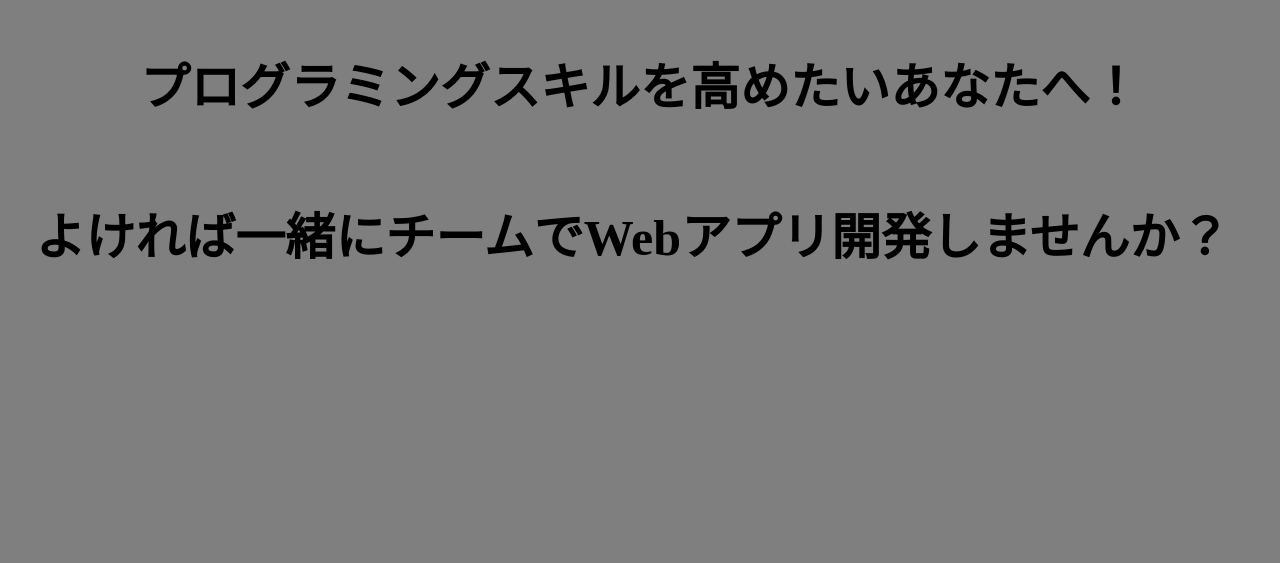
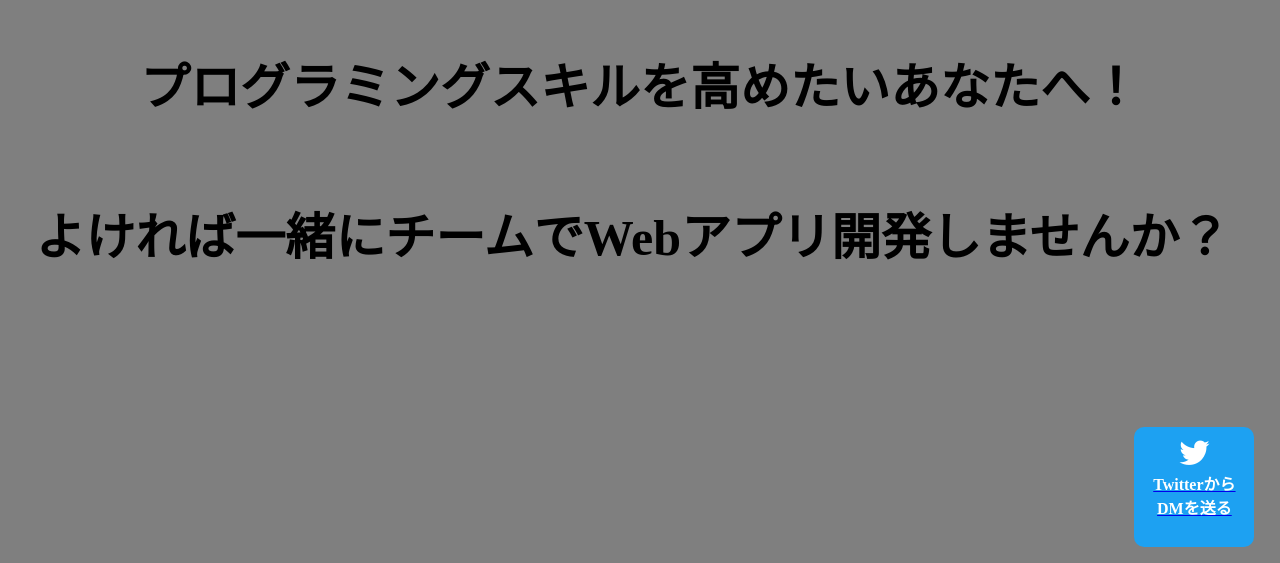
Before and after one commit to yonekatsuya/team_dev_lp, a plain HTML site: page index.html in a window 1280 px wide. Shown: the part 237-800 px from the top of the page. Drawn offline with nearby package versions, Linux system fonts and the light colour scheme.

Commit message:
右下に固定でTwitterアカウントのボタンを設置

```diff
--- a/index.html
+++ b/index.html
@@ -139,16 +139,16 @@
                   <div class="acount">
                     <div class="acount-content">
                       <div class="twitter-acount">
-                        <div><i class="fab fa-twitter"></i> <a href="https://twitter.com/home?lang=ja">Twitterアカウント</a></div>
+                        <div><i class="fab fa-twitter"></i> <a href="https://twitter.com/home?lang=ja" target="_blank">Twitterアカウント</a></div>
                       </div>
                       <div class="blog-acount">
-                        <div><i class="fab fa-wordpress"></i> <a href="http://yonettopro.xsrv.jp/en6476/">ブログページ</a></div>
+                        <div><i class="fab fa-wordpress"></i> <a href="http://yonettopro.xsrv.jp/en6476/" target="_blank">ブログページ</a></div>
                       </div>
                       <div class="youtube-acount">
-                        <div><i class="fab fa-youtube"></i> <a href="https://www.youtube.com/channel/UCimK5x3G68d8wOm2dMVGHIw?view_as=subscriber">YouTubeアカウント</a></div>
+                        <div><i class="fab fa-youtube"></i> <a href="https://www.youtube.com/channel/UCimK5x3G68d8wOm2dMVGHIw?view_as=subscriber" target="_blank">YouTubeアカウント</a></div>
                       </div>
                       <div class="github-acount">
-                        <div><i class="fab fa-github"></i> <a href="https://github.com/yonekatsuya">GitHubアカウント</a></div>
+                        <div><i class="fab fa-github"></i> <a href="https://github.com/yonekatsuya" target="_blank">GitHubアカウント</a></div>
                       </div>
                     </div>
                   </div>
@@ -232,5 +232,12 @@
       </div>
     </div>
   </div>
+
+  <div class="twitter-bottom">
+    <a href="https://twitter.com/home?lang=ja" target="_blank">
+      <div class="twitter-bottom-icon"><i class="fab fa-twitter"></i></div>
+      <div class="twitter-bottom-text">TwitterからDMを送る</div>
+    </a>
+  </div>
 </body>
 </html>
--- a/style.css
+++ b/style.css
@@ -1,5 +1,42 @@
 body {
   margin: 0;
+}
+
+.twitter-bottom {
+  position: fixed;
+  bottom: 2%;
+  right: 2%;
+  background-color: #1DA1F2;
+  height: 100px;
+  width: 100px;
+  padding: 10px;
+  border-radius: 10px;
+}
+
+.twitter-bottom a {
+  display: block;
+  height: 100%;
+  width: 100%;
+  cursor: pointer;
+}
+
+.twitter-bottom a:hover {
+  opacity: 0.5;
+}
+
+.twitter-bottom-icon {
+  font-size: 30px;
+  text-align: center;
+}
+
+.twitter-bottom-icon i {
+  color: white;
+}
+
+.twitter-bottom-text {
+  text-align: center;
+  font-weight: bold;
+  color: white;
 }
 
 .top-wrapper {
```
